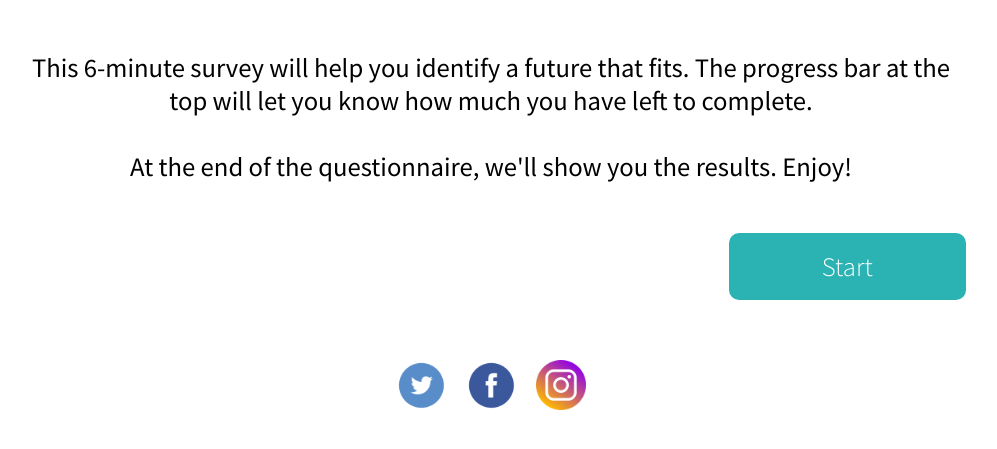
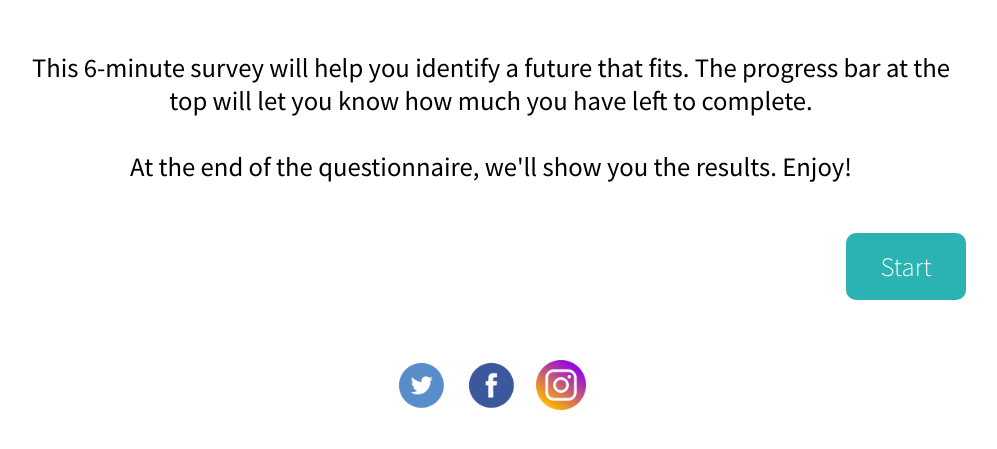
Before and after one commit to derekbrimley/raize, a Django app: page /quiz/ in a window 1280 px wide. Shown: the part 267-716 px from the top of the page, without its empty margins (149-1146 px from the left). Run offline with Django 3.2, Linux system fonts and the light colour scheme; some libraries are stand-ins or nearby versions.

Commit message:
Update style.css

```diff
--- a/quiz/static/quiz/css/style.css
+++ b/quiz/static/quiz/css/style.css
@@ -912,11 +912,13 @@ ol{
     cursor: pointer;
 }
 .backBtn{
+	width: 120px;
 	border-radius: 10px;
     	font-size: 20pt;
 	background: #2bb3b3;
 }
 .nextBtn{
+	width: 120px;
 	border-radius: 10px;
 	font-size: 20pt;
 	background: rgb(43, 179, 179);
```
